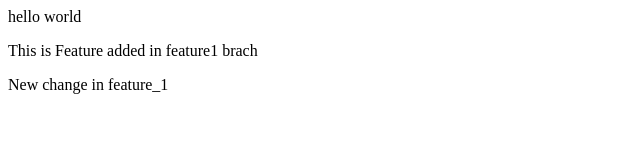
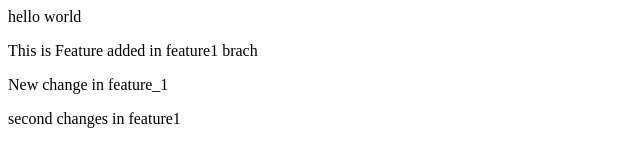
Before and after one commit to Darshchavan/demo-project, a plain HTML site: page index.html in a window 1280 px wide. Shown: the whole page, without its empty margins (0-640 px from the left). Drawn offline with Linux system fonts and the light colour scheme.

Commit message:
Update index.html

```diff
--- a/index.html
+++ b/index.html
@@ -1,3 +1,4 @@
 <p>hello world</p>
 <p>This is Feature added in feature1 brach </p>
 <p>New change in feature_1</p>
+<p>second changes in feature1</p>
```
